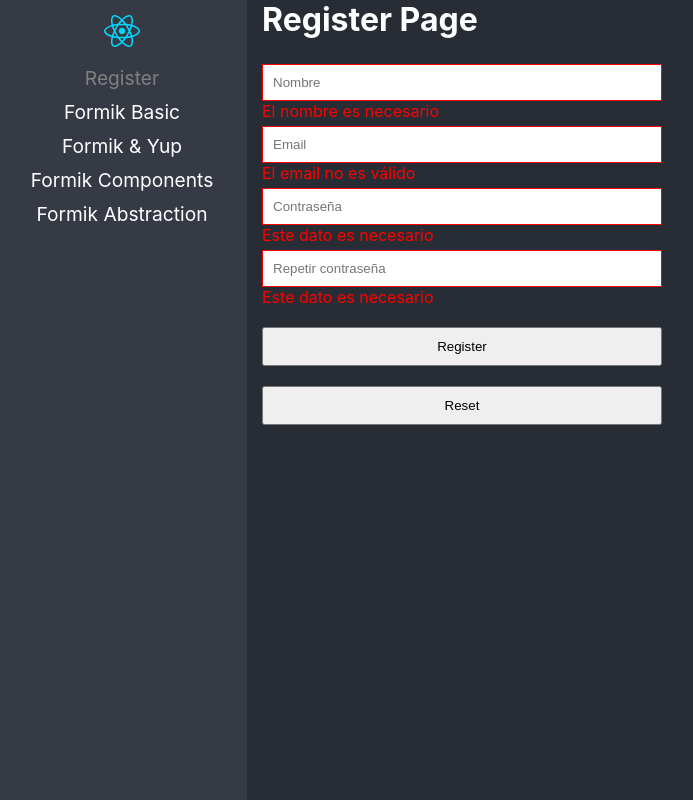
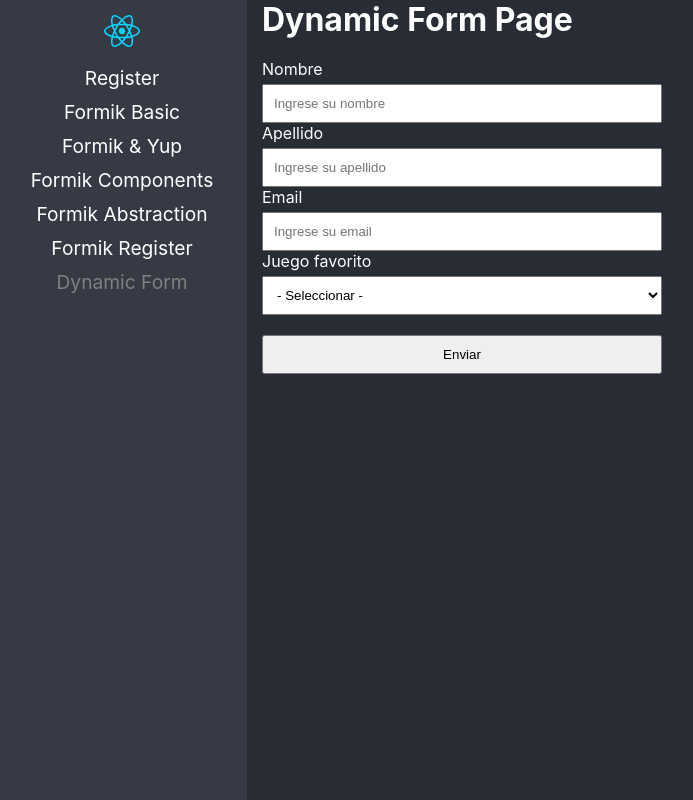
Before and after one commit to sebastian-asm/react-patterns, a React (Vite) app: page /dynamic-form in a window 1280 px wide. Before the commit this address led to /register. Shown: the whole page, without its empty margins (3-696 px from the left). Built offline with nearby package versions, Linux system fonts and the light colour scheme.

Commit message:
creando formularios dinamicos

```diff
--- /dev/null
+++ b/src/03-forms/data/form.json
@@ -0,0 +1,70 @@
+[
+  {
+    "type": "text",
+    "name": "firstName",
+    "label": "Nombre",
+    "value": "",
+    "placeholder": "Ingrese su nombre",
+    "validations": [
+      {
+        "type": "required"
+      },
+      {
+        "type": "minLength",
+        "value": 5
+      }
+    ]
+  },
+  {
+    "type": "text",
+    "name": "lastName",
+    "label": "Apellido",
+    "value": "",
+    "placeholder": "Ingrese su apellido",
+    "validations": [
+      {
+        "type": "required"
+      }
+    ]
+  },
+  {
+    "type": "email",
+    "name": "email",
+    "label": "Email",
+    "value": "",
+    "placeholder": "Ingrese su email",
+    "validations": [
+      {
+        "type": "required"
+      },
+      {
+        "type": "email"
+      }
+    ]
+  },
+  {
+    "type": "select",
+    "name": "favoriteGame",
+    "label": "Juego favorito",
+    "value": "",
+    "validations": [
+      {
+        "type": "required"
+      }
+    ],
+    "options": [
+      {
+        "id": 1,
+        "label": "Pokemon"
+      },
+      {
+        "id": 2,
+        "label": "Super Mario 3"
+      },
+      {
+        "id": 3,
+        "label": "Bioshock"
+      }
+    ]
+  }
+]
--- /dev/null
+++ b/src/03-forms/pages/DynamicFormPage.tsx
@@ -0,0 +1,83 @@
+import { Form, Formik } from 'formik';
+import * as yup from 'yup';
+
+import { InputText, Select } from '../components';
+import formJson from '../data/form.json';
+
+// creando de forma dinánica el estado inicial del formulario y sus validaciones
+const initialValues: { [key: string]: any } = {};
+const requiredFiels: { [key: string]: any } = {};
+
+for (const input of formJson) {
+  initialValues[input.name] = input.value;
+  if (!input.validations) continue;
+
+  let schema = yup.string();
+  for (const rule of input.validations) {
+    if (rule.type === 'required') {
+      schema = schema.required('Este campo es necesario');
+    }
+
+    if (rule.type === 'minLength') {
+      schema = schema.min(
+        (rule as any).value,
+        `Se necesita un mínimo de ${(rule as any).value} carácteres`
+      );
+    }
+
+    if (rule.type === 'email') {
+      schema = schema.email('El email no es válido');
+    }
+  }
+
+  requiredFiels[input.name] = schema;
+}
+
+const validationSchema = yup.object({ ...requiredFiels });
+
+// Los formularios dinámicos son creados en momento de ejecución, obtiendo la data desde el backend
+export const DynamicFormPage = () => {
+  return (
+    <div>
+      <h1>Dynamic Form Page</h1>
+      <Formik
+        initialValues={initialValues}
+        onSubmit={(values) => console.log(values)}
+        validationSchema={validationSchema}
+      >
+        {() => (
+          <Form noValidate>
+            {formJson.map(({ type, name, label, placeholder, options }) => {
+              if (type === 'text' || type === 'password' || type === 'email') {
+                return (
+                  <InputText
+                    key={name}
+                    label={label}
+                    type={type as any}
+                    name={name}
+                    id={name}
+                    placeholder={placeholder}
+                  />
+                );
+              } else if (type === 'select') {
+                return (
+                  <Select key={name} label={label} name={name} id={name}>
+                    <option value="" disabled>
+                      - Seleccionar -
+                    </option>
+                    {options?.map(({ id, label }) => (
+                      <option key={id} value={id}>
+                        {label}
+                      </option>
+                    ))}
+                  </Select>
+                );
+              }
+            })}
+            <button type="submit">Enviar</button>
+          </Form>
+        )}
+      </Formik>
+    </div>
+  );
+};
--- /dev/null
+++ b/src/03-forms/pages/RegisterFormikPage.tsx
@@ -0,0 +1,65 @@
+import { Form, Formik } from 'formik';
+import * as yup from 'yup';
+
+import { InputText } from '../components';
+
+import '../styles/styles.css';
+
+const initialValues = {
+  name: '',
+  email: '',
+  password1: '',
+  password2: '',
+};
+
+const validationSchema = yup.object({
+  name: yup
+    .string()
+    .min(2, 'Debe contener mínimo 2 carácteres')
+    .max(15, 'El máximo es de 15 carácteres')
+    .required('El nombre es necesario'),
+  email: yup
+    .string()
+    .email('El email no es válido')
+    .required('El email es necesario'),
+  password1: yup
+    .string()
+    .min(6, 'El mínimo son 6 carácteres')
+    .required('La contraseña es necesaria'),
+  password2: yup
+    .string()
+    // se hace referencia al password1 para comprobar que sean iguales
+    .oneOf([yup.ref('password1')], 'Las contraseñas deben ser iguales')
+    .required('Este campo es necesario'),
+});
+
+export const RegisterFormikPage = () => {
+  return (
+    <div>
+      <h1>Formik Register Page</h1>
+      <Formik
+        initialValues={initialValues}
+        onSubmit={(formData) => console.log(formData)}
+        validationSchema={validationSchema}
+      >
+        {({ handleReset }) => (
+          <Form>
+            <InputText label="Nombre" name="name" id="name" />
+            <InputText label="Email" name="email" id="email" />
+            <InputText label="Contraseña" name="password1" id="password1" />
+            <InputText
+              label="Repetir contraseña"
+              name="password2"
+              id="password2"
+            />
+
+            <button type="submit">Register</button>
+            <button type="button" onClick={handleReset}>
+              Reset
+            </button>
+          </Form>
+        )}
+      </Formik>
+    </div>
+  );
+};
--- a/src/03-forms/pages/index.ts
+++ b/src/03-forms/pages/index.ts
@@ -1,5 +1,7 @@
+export { DynamicFormPage } from './DynamicFormPage';
 export { FormikAbstraction } from './FormikAbstraction';
 export { FormikBasicPage } from './FormikBasicPage';
 export { FormikComponents } from './FormikComponents';
 export { FormikYupPage } from './FormikYupPage';
+export { RegisterFormikPage } from './RegisterFormikPage';
 export { RegisterPage } from './RegisterPage';
--- a/src/routes/Navigation.tsx
+++ b/src/routes/Navigation.tsx
@@ -7,10 +7,12 @@ import {
 } from 'react-router-dom';
 
 import {
+  DynamicFormPage,
   FormikAbstraction,
   FormikBasicPage,
   FormikComponents,
   FormikYupPage,
+  RegisterFormikPage,
   RegisterPage,
 } from '../03-forms/pages';
 
@@ -50,6 +52,16 @@ export const Navigation = () => {
                 Formik Abstraction
               </NavLink>
             </li>
+            <li>
+              <NavLink to="/formik-register" className={navActive}>
+                Formik Register
+              </NavLink>
+            </li>
+            <li>
+              <NavLink to="/dynamic-form" className={navActive}>
+                Dynamic Form
+              </NavLink>
+            </li>
           </ul>
         </nav>
 
@@ -59,6 +71,8 @@ export const Navigation = () => {
           <Route path="/formik-yup" element={<FormikYupPage />} />
           <Route path="/formik-components" element={<FormikComponents />} />
           <Route path="/formik-abstraction" element={<FormikAbstraction />} />
+          <Route path="/formik-register" element={<RegisterFormikPage />} />
+          <Route path="/dynamic-form" element={<DynamicFormPage />} />
           <Route path="/*" element={<Navigate to="/register" replace />} />
         </Routes>
       </div>
```
